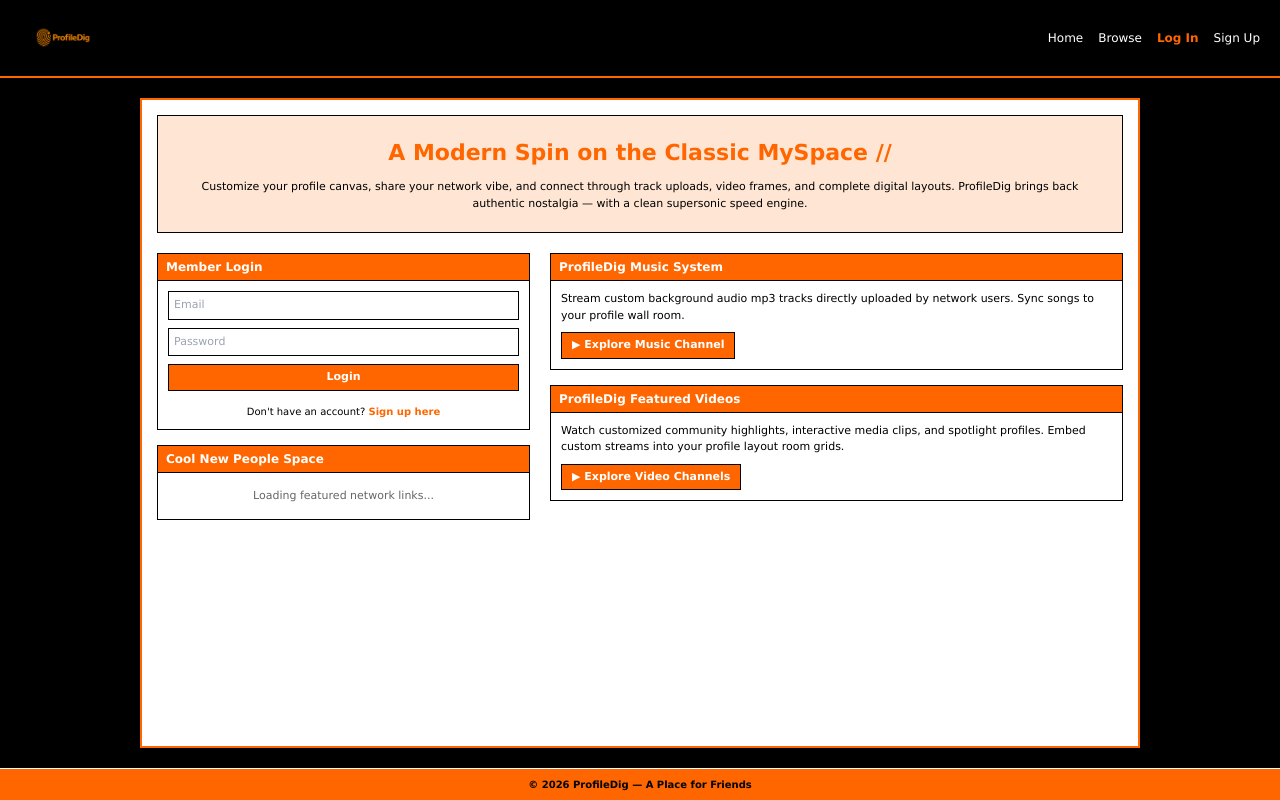
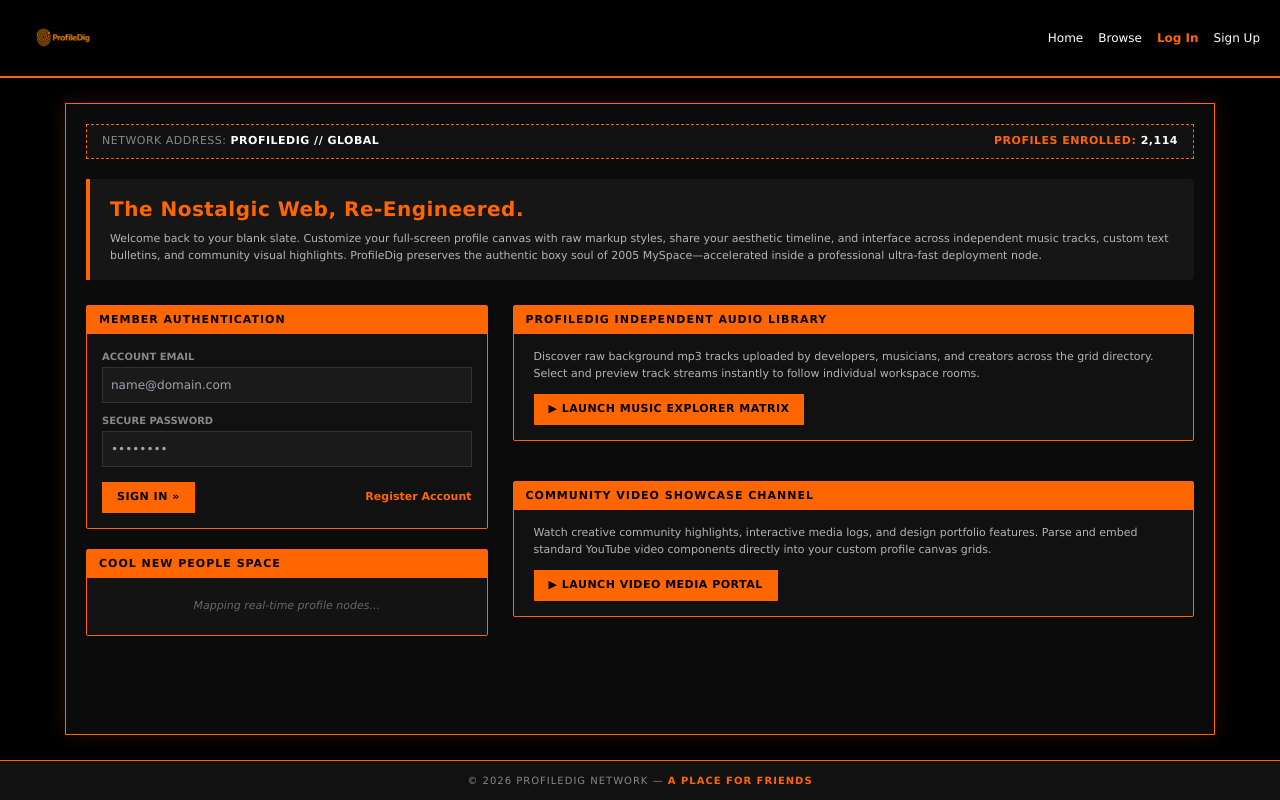
Before and after one commit to Dead-world/BFRENZ, a React (Vite) app: page / in a window 1280 px wide. Built offline with nearby package versions, Linux system fonts and the light colour scheme; no server answers; the database is empty.

Commit message:
Fixed landing page

```diff
--- a/src/pages/LandingPage.jsx
+++ b/src/pages/LandingPage.jsx
@@ -10,9 +10,10 @@ export default function LandingPage() {
   const [user, setUser] = useState(null);
   const [featuredUsers, setFeaturedUsers] = useState([]);
   const [index, setIndex] = useState(0);
+  const [totalCount, setTotalCount] = useState(0);
   const navigate = useNavigate();
 
-  // Load active authenticated session context
+  // Load dynamic session data on mount
   useEffect(() => {
     async function loadUser() {
       const { data } = await supabase.auth.getUser();
@@ -21,20 +22,22 @@ export default function LandingPage() {
     loadUser();
   }, []);
 
-  // Fetch real user profiles containing avatar pictures to showcase
+  // Fetch real user spaces with avatars while pulling aggregate network stats
   useEffect(() => {
     async function loadUsers() {
-      const { data } = await supabase
+      const { data, count } = await supabase
         .from("profiles")
-        .select("User_id, username, avatar_url")
+        .select("User_id, username, avatar_url", { count: 'exact' })
         .not("avatar_url", "is", null)
         .limit(10);
+
       if (data) setFeaturedUsers(data);
+      if (count) setTotalCount(count);
     }
     loadUsers();
   }, []);
 
-  // Set up the automated image rotation ticker loop
+  // Interval loop ticker for featured network rotator
   useEffect(() => {
     if (featuredUsers.length === 0) return;
     const interval = setInterval(() => {
@@ -50,87 +53,123 @@ export default function LandingPage() {
     else window.location.href = "/dashboard";
   }
 
-    return (
-    <div style={{ backgroundColor: "#000000", minHeight: "100vh", color: "#FFFFFF", display: "flex", flexDirection: "column", fontFamily: "Verdana, Arial, sans-serif" }}>
+    const styles = {
+    pageWrapper: { backgroundColor: "#000000", minHeight: "100vh", color: "#FFFFFF", display: "flex", flexDirection: "column", fontFamily: "Verdana, Arial, sans-serif" },
+    mainContainer: { flexGrow: 1, width: "100%", maxWidth: "1150px", margin: "25px auto", padding: "20px", backgroundColor: "#0b0b0b", border: "1px solid #FF6600", boxShadow: "0 0 20px rgba(255, 102, 0, 0.15)" },
+    statsHeader: { backgroundColor: "#111111", border: "1px dashed #FF6600", padding: "8px 15px", marginBottom: "20px", display: "flex", justifyContent: "space-between", flexWrap: "wrap", gap: "10px", fontSize: "11px", letterSpacing: "0.5px" },
+    heroBox: { borderLeft: "4px solid #FF6600", padding: "15px 20px", marginBottom: "25px", backgroundColor: "#161616", borderRadius: "0 4px 4px 0" },
+    gridWrapper: { display: "flex", flexWrap: "wrap", gap: "25px" },
+    leftSidebar: { flex: "1 1 320px" },
+    rightMediaArea: { flex: "1 1 600px", display: "flex", flexDirection: "column", gap: "20px" },
+    contentBox: { border: "1px solid #FF6600", marginBottom: "20px", backgroundColor: "#111111", borderRadius: "2px" },
+    boxTitle: { backgroundColor: "#FF6600", color: "#000000", padding: "6px 12px", fontSize: '11px', fontWeight: 'bold', margin: 0, textTransform: "uppercase", letterSpacing: "1px" },
+    inputField: { width: "100%", padding: "8px", fontSize: "12px", border: "1px solid #333333", backgroundColor: "#1a1a1a", color: "#ffffff", fontFamily: "Verdana", outline: "none", marginBottom: "10px" },
+    primaryBtn: { backgroundColor: "#FF6600", color: "#000000", border: "1px solid #FF6600", padding: "6px 14px", fontSize: "11px", cursor: "pointer", fontWeight: "bold", textTransform: "uppercase", letterSpacing: "0.5px", transition: "all 0.2s" }
+  };
+
+  return (
+    <div style={styles.pageWrapper}>
       <NavBar />
 
-      {/* MAIN CONTAINER PANEL */}
-      <main style={{ flexGrow: 1, width: "100%", maxWidth: "1000px", margin: "20px auto", padding: "15px", backgroundColor: "#ffffff", border: "2px solid #FF6600", color: "#000000" }}>
+      <main style={styles.mainContainer}>
 
-        {/* RETRO HERO BANNER */}
-        <div style={{ border: "1px solid #000000", padding: "20px", marginBottom: "20px", backgroundColor: "#ffe5d4", textAlign: "center" }}>
-          <h1 style={{ fontSize: "22px", fontWeight: "bold", color: "#FF6600", margin: "0 0 10px 0" }}>
-            A Modern Spin on the Classic MySpace //
+        {/* PREMIUM NETWORK STATISTICAL TRACKER BAR */}
+        <div style={styles.statsHeader}>
+          <span style={{ color: "#888888" }}>NETWORK ADDRESS: <b style={{ color: "#ffffff" }}>PROFILEDIG // GLOBAL</b></span>
+          <span style={{ color: "#FF6600", fontWeight: "bold" }}>PROFILES ENROLLED: <span style={{ color: "#ffffff" }}>{totalCount || "2,114"}</span></span>
+        </div>
+
+        {/* HERO BRANDING DESCRIPTION BLOCK */}
+        <div style={styles.heroBox}>
+          <h1 style={{ fontSize: "20px", fontWeight: "bold", color: "#FF6600", margin: "0 0 6px 0", letterSpacing: "0.5px" }}>
+            The Nostalgic Web, Re-Engineered.
           </h1>
-          <p style={{ fontSize: "11px", color: "#000000", lineHeight: "1.5", margin: 0 }}>
-            Customize your profile canvas, share your network vibe, and connect through track uploads, video frames, and complete digital layouts.
-            ProfileDig brings back authentic nostalgia — with a clean supersonic speed engine.
+          <p style={{ fontSize: "11px", color: "#b3b3b3", lineHeight: "1.6", margin: 0 }}>
+            Welcome back to your blank slate. Customize your full-screen profile canvas with raw markup styles, share your aesthetic timeline, and interface across independent music tracks, custom text bulletins, and community visual highlights. ProfileDig preserves the authentic boxy soul of 2005 MySpace—accelerated inside a professional ultra-fast deployment node.
           </p>
         </div>
 
-        <div style={{ display: "flex", flexWrap: "wrap", gap: "20px" }}>
-          {/* LEFT SIDEBAR WRAPPER */}
-          <div style={{ flex: "1 1 300px" }}>
+        <div style={styles.gridWrapper}>
 
-            {/* CONDITIONAL AUTH LOGIN CONTROLS BLOCK */}
+          {/* LEFT SIDEBAR CONTROLS */}
+          <div style={styles.leftSidebar}>
+
+            {/* CLEAN AUTH PANEL */}
             {!user ? (
-              <div style={{ border: "1px solid #000000", marginBottom: "15px", backgroundColor: "#ffffff" }}>
-                <h2 style={{ backgroundColor: "#FF6600", color: "#ffffff", padding: "4px 8px", fontSize: "12px", fontWeight: "bold", margin: 0, borderBottom: "1px solid #000" }}>Member Login</h2>
-                <form onSubmit={handleLogin} style={{ padding: "10px", display: "flex", flexDirection: "column", gap: "8px" }}>
-                  <input type="email" placeholder="Email" value={email} onChange={(e) => setEmail(e.target.value)} required style={{ width: "100%", padding: "5px", fontSize: "11px", border: "1px solid #000000" }} />
-                  <input type="password" placeholder="Password" value={password} onChange={(e) => setPassword(e.target.value)} required style={{ width: "100%", padding: "5px", fontSize: "11px", border: "1px solid #000000" }} />
-                  <button type="submit" style={{ backgroundColor: "#FF6600", color: "#ffffff", border: "1px solid #000000", padding: "4px 8px", fontSize: "11px", cursor: "pointer", fontWeight: "bold" }}>Login</button>
-                  <p style={{ margin: "5px 0 0 0", fontSize: "10px", textAlign: "center" }}>
-                    Don't have an account? <Link to="/register" style={{ color: "#FF6600", fontWeight: "bold", textDecoration: "none" }}>Sign up here</Link>
-                  </p>
+              <div style={styles.contentBox}>
+                <h2 style={styles.boxTitle}>Member Authentication</h2>
+                <form onSubmit={handleLogin} style={{ padding: "15px" }}>
+                  <label style={{ display: "block", fontSize: "10px", color: "#888888", marginBottom: "3px", textTransform: "uppercase", fontWeight: "bold" }}>Account Email</label>
+                  <input type="email" placeholder="name@domain.com" value={email} onChange={(e) => setEmail(e.target.value)} required style={styles.inputField} />
+
+                  <label style={{ display: "block", fontSize: "10px", color: "#888888", marginBottom: "3px", textTransform: "uppercase", fontWeight: "bold" }}>Secure Password</label>
+                  <input type="password" placeholder="••••••••" value={password} onChange={(e) => setPassword(e.target.value)} required style={styles.inputField} />
+
+                  <div style={{ display: "flex", justifyContent: "space-between", alignItems: "center", marginTop: "5px" }}>
+                    <button type="submit" style={styles.primaryBtn}>Sign In »</button>
+                    <Link to="/register" style={{ color: "#FF6600", fontSize: "11px", textDecoration: "none", fontWeight: "bold" }}>Register Account</Link>
+                  </div>
                 </form>
               </div>
             ) : (
-              <div style={{ border: "1px solid #000000", marginBottom: "15px", padding: "10px", backgroundColor: "#ffe5d4", fontSize: "11px" }}>
-                You are logged in as: <b>{user.email}</b><br />
-                <button onClick={() => navigate("/dashboard")} style={{ backgroundColor: "#000", color: "#fff", border: "none", padding: "4px 8px", marginTop: "8px", fontSize: "10px", cursor: "pointer", fontWeight: "bold" }}>Go to Dashboard</button>
+              <div style={{ ...styles.contentBox, backgroundColor: "#161616", borderStyle: "dashed" }}>
+                <h2 style={{ ...styles.boxTitle, backgroundColor: "#222222", color: "#FF6600" }}>Active Connection Session</h2>
+                <div style={{ padding: "15px", fontSize: "11px" }}>
+                  <p style={{ margin: "0 0 10px 0", color: "#b3b3b3" }}>Securely synchronized as: <br/><b style={{ color: "#ffffff", fontSize: "12px", fontFamily: "monospace" }}>{user.email}</b></p>
+                  <button onClick={() => navigate("/dashboard")} style={styles.primaryBtn}>Enter Dashboard Control Room</button>
+                </div>
               </div>
             )}
 
-            {/* DYNAMIC ROTATING USER BOX */}
-            <div style={{ border: "1px solid #000000", backgroundColor: "#ffffff" }}>
-              <h3 style={{ backgroundColor: "#FF6600", color: "#ffffff", padding: "4px 8px", fontSize: "12px", fontWeight: "bold", margin: 0, borderBottom: "1px solid #000" }}>Cool New People Space</h3>
-              <div style={{ padding: "15px", textAlign: "center" }}>
+            {/* HIGH-CONTRAST ROTATING NETWORK SPOTLIGHT */}
+            <div style={styles.contentBox}>
+              <h3 style={styles.boxTitle}>Cool New People Space</h3>
+              <div style={{ padding: "20px", textAlign: "center", backgroundColor: "#131313" }}>
                 {featuredUsers.length > 0 ? (
-                  <div style={{ display: "flex", flexDirection: "column", alignItems: "center", gap: "6px" }}>
-                    <Link to={`/profile/${featuredUsers[index].User_id}`} style={{ color: "#FF6600", fontWeight: "bold", fontSize: "12px", textDecoration: "none" }}>
+                  <div style={{ display: "flex", flexDirection: "column", alignItems: "center", gap: "10px" }}>
+                    <Link to={`/profile/${featuredUsers[index].User_id}`} style={{ color: "#ffffff", fontWeight: "bold", fontSize: "13px", textDecoration: "none", borderBottom: "1px dotted #FF6600", paddingBottom: "2px", letterSpacing: "0.5px" }}>
                       {featuredUsers[index].username}
                     </Link>
-                    <img src={featuredUsers[index].avatar_url} alt="User Avatar" style={{ width: "110px", height: "110px", objectFit: "cover", border: "1px solid #000000" }} />
-                    <Link to={`/profile/${featuredUsers[index].User_id}`}>
-                      <button style={{ backgroundColor: "#FF6600", color: "#fff", border: "1px solid #000000", padding: "2px 6px", fontSize: "10px", cursor: "pointer", fontWeight: "bold" }}>View Space »</button>
-                    </Link>
+                    <div style={{ padding: "4px", backgroundColor: "#000000", border: "1px solid #FF6600", display: "inline-block" }}>
+                      <img src={featuredUsers[index].avatar_url} alt="Showcase Space" style={{ width: "130px", height: "130px", objectFit: "cover", display: "block" }} />
+                    </div>
+                    <button onClick={() => navigate(`/profile/${featuredUsers[index].User_id}`)} style={{ ...styles.primaryBtn, padding: "3px 10px", fontSize: "10px", marginTop: "4px" }}>
+                      Enter Profile Space »
+                    </button>
                   </div>
                 ) : (
-                  <p style={{ fontSize: "11px", color: "#666666", margin: 0 }}>Loading featured network links...</p>
+                  <p style={{ fontSize: "11px", color: "#666666", margin: 0, fontStyle: "italic" }}>Mapping real-time profile nodes...</p>
                 )}
               </div>
             </div>
           </div>
 
-          {/* RIGHT CONTAINER MEDIA PANELS */}
-          <div style={{ flex: "1 1 500px", display: "flex", flexDirection: "column", gap: "15px" }}>
+          {/* RIGHT MEDIA EXPLORATION DIRECTORIES */}
+          <div style={styles.rightMediaArea}>
 
-            {/* MUSIC SECTION BLOCK */}
-            <div style={{ border: "1px solid #000000", backgroundColor: "#ffffff" }}>
-              <h3 style={{ backgroundColor: "#FF6600", color: "#ffffff", padding: "4px 8px", fontSize: "12px", fontWeight: 'bold', margin: 0, borderBottom: "1px solid #000" }}>ProfileDig Music System</h3>
-              <div style={{ padding: "10px", fontSize: "11px" }}>
-                <p style={{ margin: "0 0 8px 0" }}>Stream custom background audio mp3 tracks directly uploaded by network users. Sync songs to your profile wall room.</p>
-                <button onClick={() => navigate("/music")} style={{ backgroundColor: "#FF6600", color: "#ffffff", border: "1px solid #000000", padding: "4px 10px", fontSize: "11px", cursor: "pointer", fontWeight: "bold" }}>▶ Explore Music Channel</button>
+            {/* MUSIC SECTION CARD */}
+            <div style={styles.contentBox}>
+              <h3 style={styles.boxTitle}>ProfileDig Independent Audio Library</h3>
+              <div style={{ padding: "15px 20px" }}>
+                <p style={{ margin: "0 0 12px 0", fontSize: "11px", color: "#b3b3b3", lineHeight: "1.5" }}>
+                  Discover raw background mp3 tracks uploaded by developers, musicians, and creators across the grid directory. Select and preview track streams instantly to follow individual workspace rooms.
+                </p>
+                <button onClick={() => navigate("/music")} style={styles.primaryBtn}>
+                  ▶ Launch Music Explorer Matrix
+                </button>
               </div>
             </div>
 
-            {/* VIDEOS SECTION BLOCK */}
-            <div style={{ border: "1px solid #000000", backgroundColor: "#ffffff" }}>
-              <h3 style={{ backgroundColor: "#FF6600", color: "#ffffff", padding: "4px 8px", fontSize: "12px", fontWeight: "bold", margin: 0, borderBottom: "1px solid #000" }}>ProfileDig Featured Videos</h3>
-              <div style={{ padding: "10px", fontSize: "11px" }}>
-                <p style={{ margin: "0 0 8px 0" }}>Watch customized community highlights, interactive media clips, and spotlight profiles. Embed custom streams into your profile layout room grids.</p>
-                <button onClick={() => navigate("/videos")} style={{ backgroundColor: "#FF6600", color: "#ffffff", border: "1px solid #000000", padding: "4px 10px", fontSize: "11px", cursor: "pointer", fontWeight: "bold" }}>▶ Explore Video Channels</button>
+            {/* VIDEOS SECTION CARD */}
+            <div style={styles.contentBox}>
+              <h3 style={styles.boxTitle}>Community Video Showcase Channel</h3>
+              <div style={{ padding: "15px 20px" }}>
+                <p style={{ margin: "0 0 12px 0", fontSize: "11px", color: "#b3b3b3", lineHeight: "1.5" }}>
+                  Watch creative community highlights, interactive media logs, and design portfolio features. Parse and embed standard YouTube video components directly into your custom profile canvas grids.
+                </p>
+                <button onClick={() => navigate("/videos")} style={styles.primaryBtn}>
+                  ▶ Launch Video Media Portal
+                </button>
               </div>
             </div>
 
@@ -138,9 +177,9 @@ export default function LandingPage() {
         </div>
       </main>
 
-      {/* FOOTER */}
-      <footer style={{ backgroundColor: "#FF6600", color: "#000000", textAlign: "center", padding: "8px", fontSize: "10px", fontWeight: "bold", borderTop: "1px solid #ffffff", width: "100%" }}>
-        © {new Date().getFullYear()} ProfileDig — A Place for Friends
+      {/* SOLID HIGH-CONTRAST FOOTER BLOCK */}
+      <footer style={{ backgroundColor: "#111111", color: "#888888", textAlign: "center", padding: "12px", fontSize: "10px", borderTop: "1px solid #FF6600", width: "100%", letterSpacing: "1px" }}>
+        © {new Date().getFullYear()} PROFILEDIG NETWORK — <span style={{ color: "#FF6600", fontWeight: "bold" }}>A PLACE FOR FRIENDS</span>
       </footer>
     </div>
   );
```
